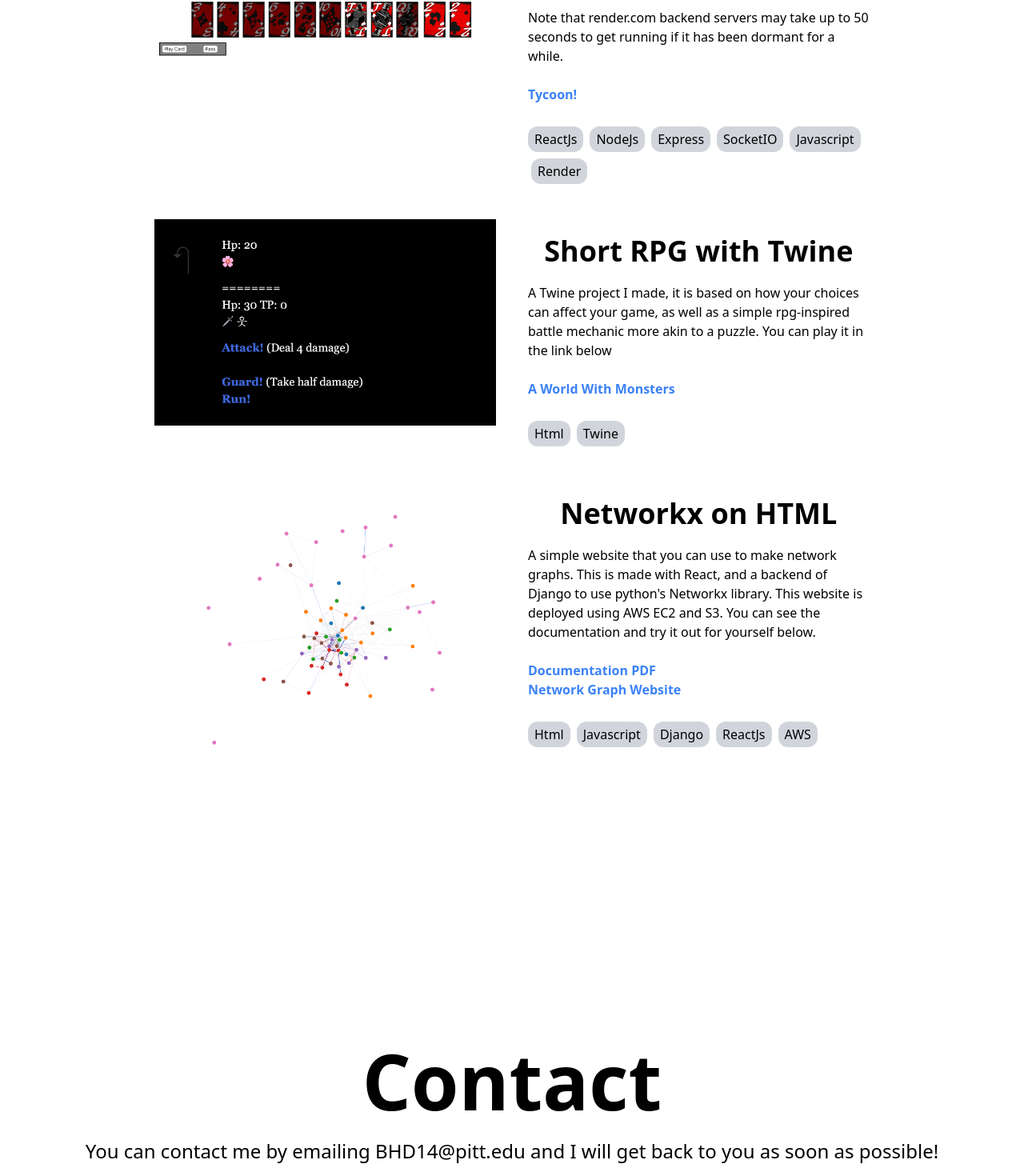
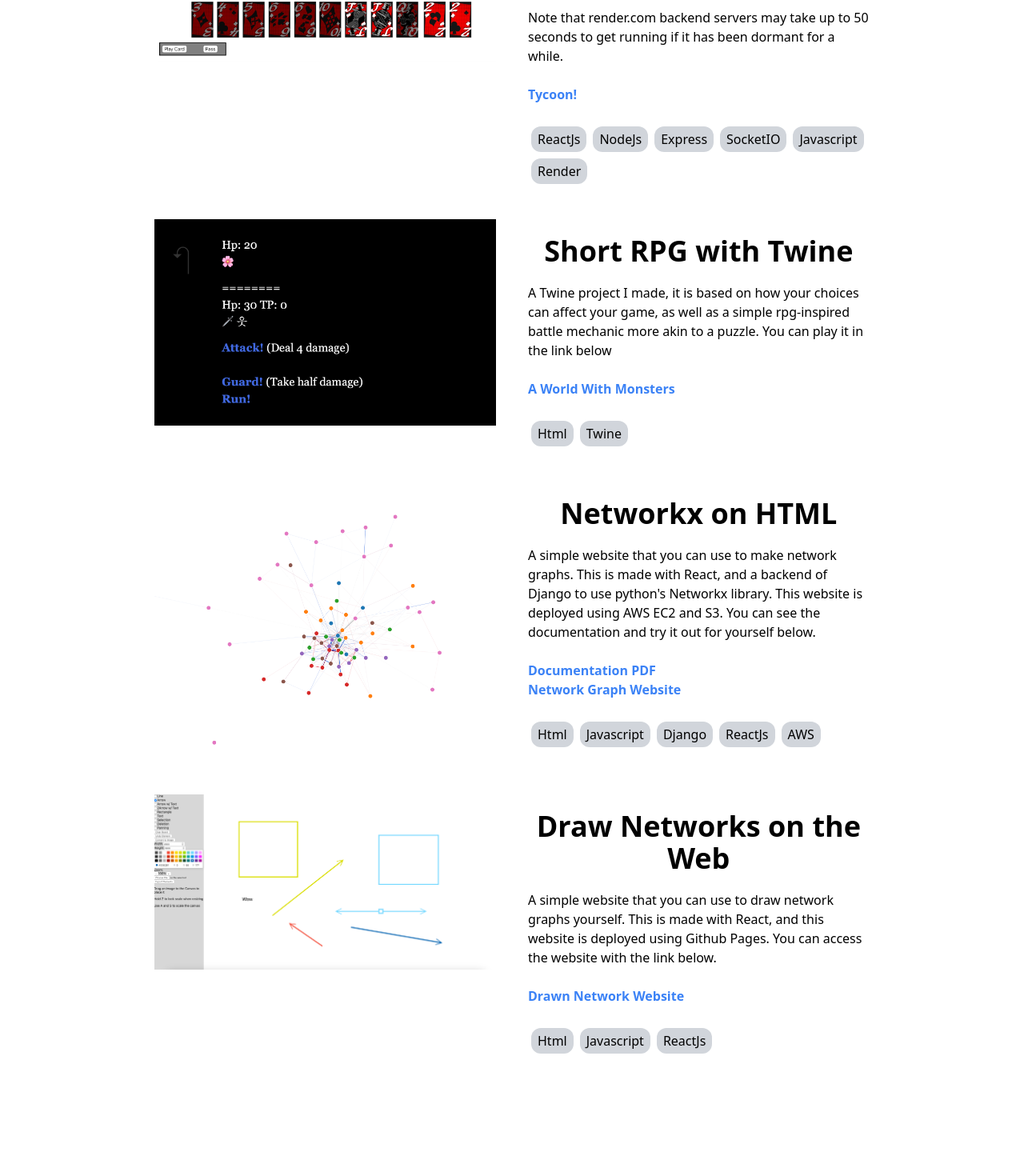
Before and after one commit to BritHD/BritHD.github.io, a React (Vite) app: page / in a window 1280 px wide. Shown: the part 3114-4584 px from the top of the page at 80% size. Built offline with nearby package versions, Linux system fonts and the light colour scheme.

Commit message:
added more projects

```diff
--- a/src/pages/Projects.jsx
+++ b/src/pages/Projects.jsx
@@ -4,6 +4,9 @@ import Monster from '/monster.png'
 import MonsterHTML from '/monster.html?url'
 import Network from '/network.png'
 import NetworkPDF from '/networkPDF.pdf'
+import DrawNetwork from '/drawNetwork.png'
+
+import Skill from "../components/Skill"
 
 function Projects() {
 
@@ -23,9 +26,9 @@ function Projects() {
           <br/>
           <br/>
           <div className="flex flex-wrap">
-            <div className="bg-gray-300 w-max rounded-xl m-1 ml-0 px-2 py-1">Unity</div>
-            <div className="bg-gray-300 w-max rounded-xl m-1 px-2 py-1">C#</div>
-            <div className="bg-gray-300 w-max rounded-xl m-1 px-2 py-1">Itch.io</div>
+            <Skill skill="Unity"/>
+            <Skill skill="C#"/>
+            <Skill skill="Itch.io"/>
           </div>
         </div>
       </div>
@@ -42,16 +45,16 @@ function Projects() {
           <br/>
           <br/>
           <div className="flex flex-wrap">
-            <div className="bg-gray-300 w-max rounded-xl m-1 ml-0 px-2 py-1">ReactJs</div>
-            <div className="bg-gray-300 w-max rounded-xl m-1 px-2 py-1">NodeJs</div>
-            <div className="bg-gray-300 w-max rounded-xl m-1 px-2 py-1">Express</div>
-            <div className="bg-gray-300 w-max rounded-xl m-1 px-2 py-1">SocketIO</div>
-            <div className="bg-gray-300 w-max rounded-xl m-1 px-2 py-1">Javascript</div>
-            <div className="bg-gray-300 w-max rounded-xl m-1 px-2 py-1">Render</div>
+            <Skill skill="ReactJs"/>
+            <Skill skill="NodeJs"/>
+            <Skill skill="Express"/>
+            <Skill skill="SocketIO"/>
+            <Skill skill="Javascript"/>
+            <Skill skill="Render"/>
           </div>
         </div>
       </div>
-      <div className="md:justify-center md:flex">
+      <div className="md:flex md:justify-center">
         <img className='size-full md:w-1/3 m-5' src={Monster} alt="A game with rpg elements"/>
         <div className='md:w-1/3 m-5'>
           <p className="font-bold text-4xl my-[20px] text-center" >Short RPG with Twine</p>
@@ -62,8 +65,8 @@ function Projects() {
           <br/>
           <br/>
           <div className="flex flex-wrap">
-            <div className="bg-gray-300 w-max rounded-xl m-1 ml-0 px-2 py-1">Html</div>
-            <div className="bg-gray-300 w-max rounded-xl m-1 px-2 py-1">Twine</div>
+            <Skill skill="Html"/>
+            <Skill skill="Twine"/>
           </div>
         </div>
       </div>
@@ -71,7 +74,7 @@ function Projects() {
         <img className='size-full md:w-1/3 m-5' src={Network} alt="A website with network graphs"/>
         <div className='md:w-1/3 m-5'>
           <p className="font-bold text-4xl my-[20px] text-center" >Networkx on HTML</p>
-          <p>A simple website that you can use to make network graphs. This is made with React, and a backend of Django to use python's Networkx library. This website is deployed using AWS EC2 and S3.
+          <p>A simple website that you can use to make network graphs. This is made with React, and a backend of Django to use python&apos;s Networkx library. This website is deployed using AWS EC2 and S3.
             You can see the documentation and try it out for yourself below.</p>
           <br/>
           <a className='font-bold text-blue-500' href={NetworkPDF}>Documentation PDF</a>
@@ -80,11 +83,28 @@ function Projects() {
           <br/>
           <br/>
           <div className="flex flex-wrap">
-            <div className="bg-gray-300 w-max rounded-xl m-1 ml-0 px-2 py-1">Html</div>
-            <div className="bg-gray-300 w-max rounded-xl m-1 px-2 py-1">Javascript</div>
-            <div className="bg-gray-300 w-max rounded-xl m-1 px-2 py-1">Django</div>
-            <div className="bg-gray-300 w-max rounded-xl m-1 px-2 py-1">ReactJs</div>
-            <div className="bg-gray-300 w-max rounded-xl m-1 px-2 py-1">AWS</div>
+            <Skill skill="Html"/>
+            <Skill skill="Javascript"/>
+            <Skill skill="Django"/>
+            <Skill skill="ReactJs"/>
+            <Skill skill="AWS"/>
+          </div>
+        </div>
+      </div>
+      <div className="md:flex md:justify-center">
+        <img className='size-full md:w-1/3 m-5' src={DrawNetwork} alt="A website with drawn network graphs you can make"/>
+        <div className='md:w-1/3 m-5'>
+          <p className="font-bold text-4xl my-[20px] text-center" >Draw Networks on the Web</p>
+          <p>A simple website that you can use to draw network graphs yourself. This is made with React, and this website is deployed using Github Pages.
+            You can access the website with the link below.</p>
+          <br/>
+          <a className='font-bold text-blue-500' href={'https://brithd.github.io/DrawNetwork/'}>Drawn Network Website</a>
+          <br/>
+          <br/>
+          <div className="flex flex-wrap">
+            <Skill skill="Html"/>
+            <Skill skill="Javascript"/>
+            <Skill skill="ReactJs"/>
           </div>
         </div>
       </div>
```
Also changed, not shown: public/drawNetwork.png (added).
